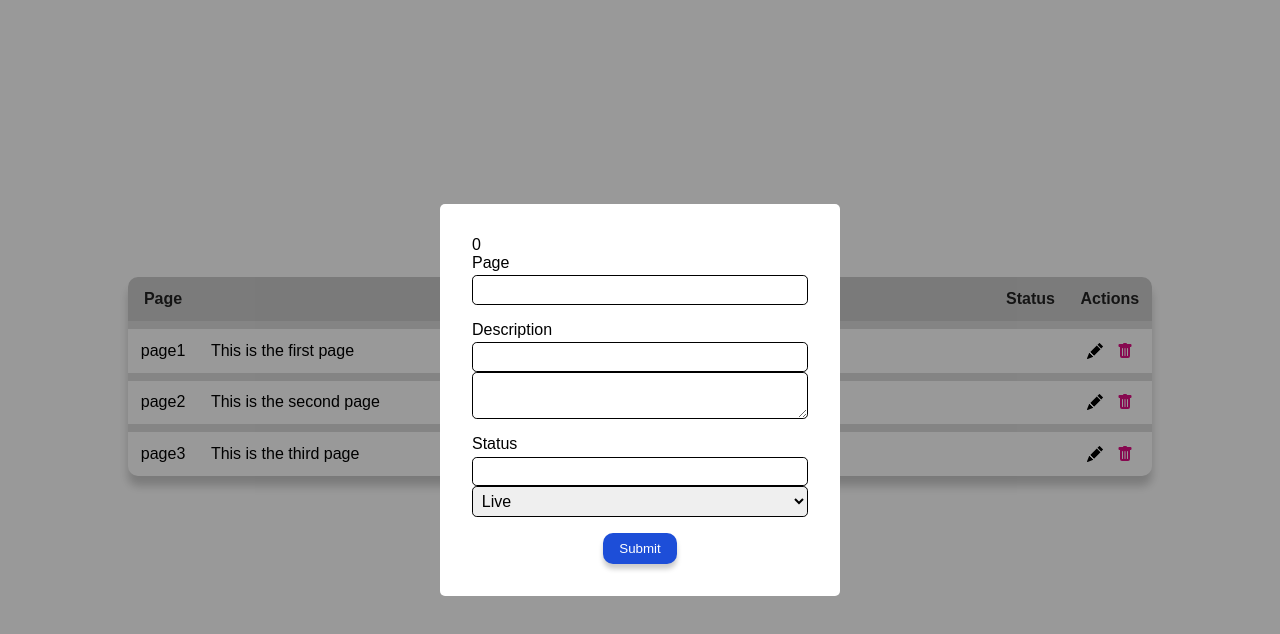
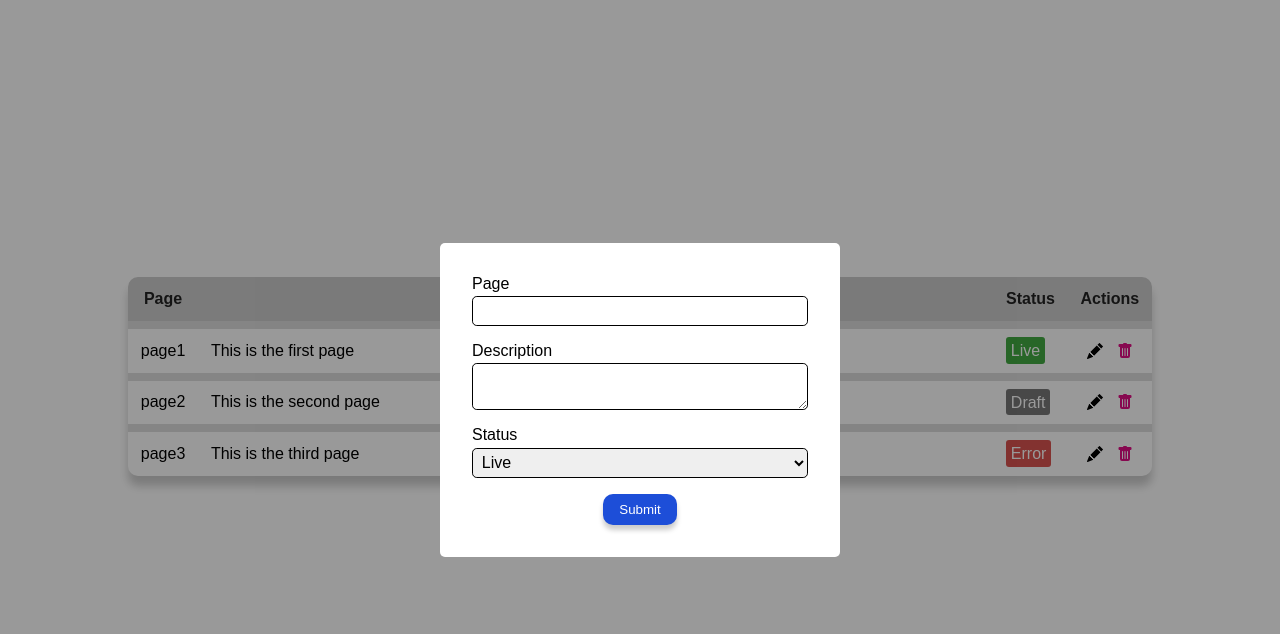
Before and after one commit to NamanBansal1996/Todo, a React (Create React App) app: page / in a window 1280 px wide. Both pictures are taken after a click on the button "Add". Shown: the top 634 px of the page. Built offline with nearby package versions, Linux system fonts and the light colour scheme.

Commit message:
errors removed

```diff
--- a/src/components/Modal.css
+++ b/src/components/Modal.css
@@ -43,7 +43,6 @@
 .modal .btn{
 display: block;
 margin: auto;
-
 }
 
 .error{
--- a/src/components/Modal.jsx
+++ b/src/components/Modal.jsx
@@ -57,7 +57,7 @@ const validateForm =()=>{
       closeModal()
     }}
     >
-      <div className='modal'>0
+      <div className='modal'>
         <form>
             <div className='form-group'>
                 <label htmlFor='page'>Page</label>
@@ -65,12 +65,12 @@ const validateForm =()=>{
             </div>
             <div className='form-group'>
                 <label htmlFor='description'>Description</label>
-                <input name='page' value={formState.page} onChange={handleChange}/>
+                {/* <input name='page' value={formState.page} onChange={handleChange}/> */}
                 <textarea name='page' value={formState.description} />
             </div>
             <div className='form-group'>
                 <label htmlFor='status'>Status</label>
-                <input name='page' value={formState.page} onChange={handleChange}/>
+                {/* <input name='page' value={formState.page} onChange={handleChange}/> */}
                 <select name='status' value={formState.status} >
                     <option value='live'>Live</option>
                     <option value='draft'>Draft</option>
--- a/src/components/Table.jsx
+++ b/src/components/Table.jsx
@@ -24,7 +24,7 @@ export const Table=({rows, deleteRow,editRow})=> {
                     <td>{row.page}</td>
                     <td className='expand'>{row.description}</td>
                     <td >
-                        <span className={`label label-${statusText}`}>{row.status}
+                        <span className={`label label-${row.status}`}>{statusText}
                         </span>
                     </td>
                     <td>
```
